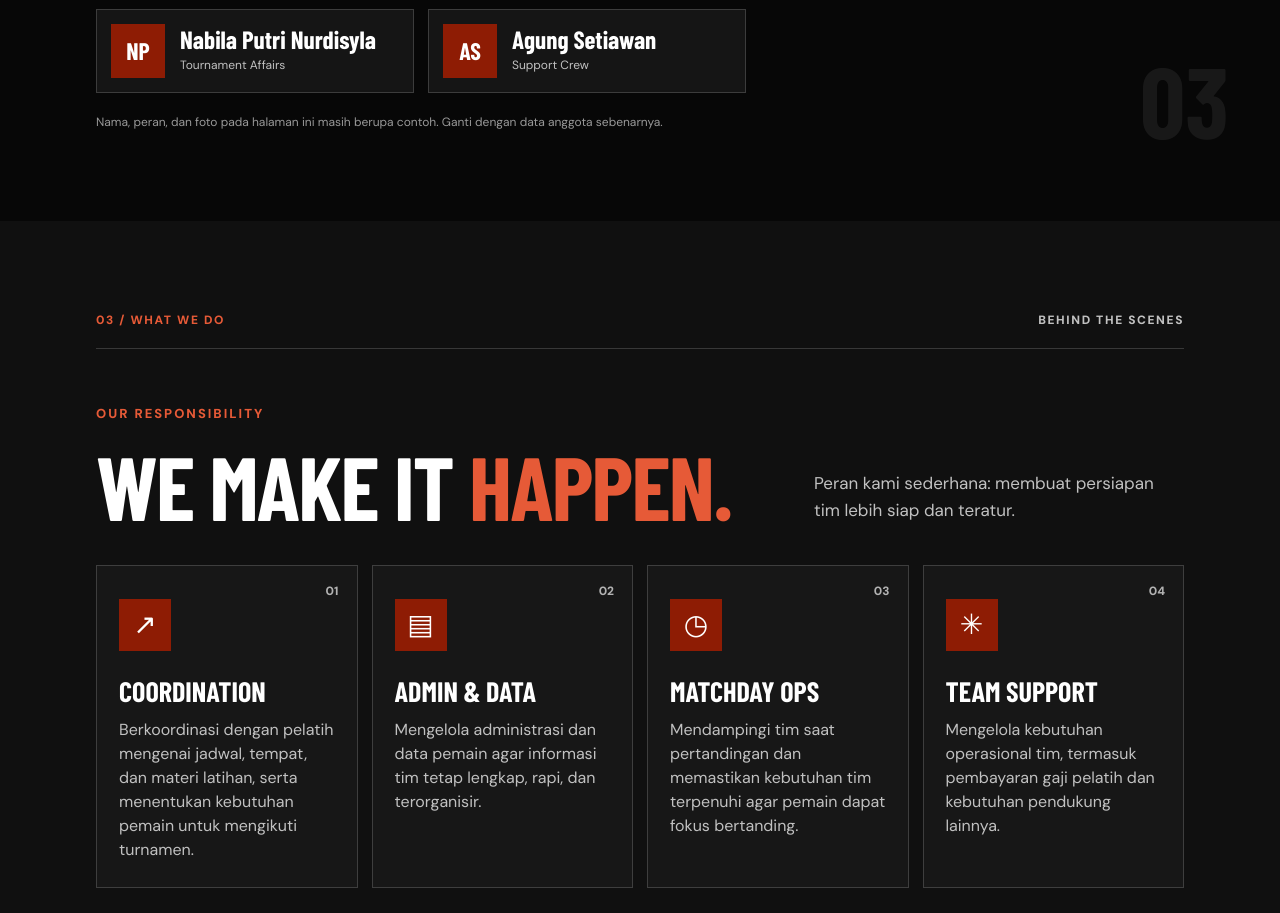
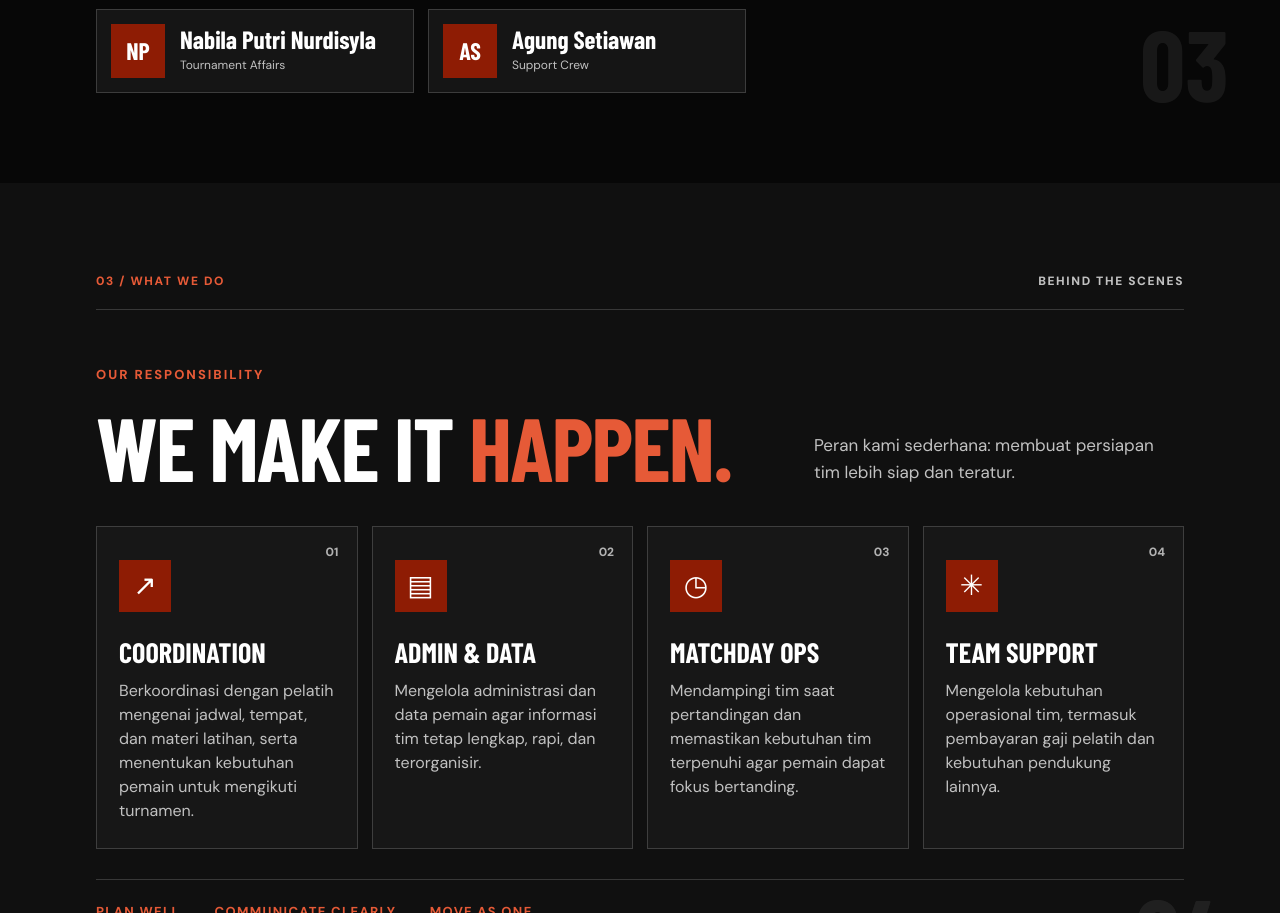
Before and after one commit to kyankaww/Official-Manager, a plain HTML site: page index.html in a window 1280 px wide. Shown: the part 3214-4127 px from the top of the page. Drawn offline with nearby package versions, Linux system fonts and the light colour scheme; a web font is replaced by a local one.

Commit message:
first commit

```diff
--- a/index.html
+++ b/index.html
@@ -195,10 +195,6 @@
 
             <div class="bench-grid" id="benchGrid" aria-live="polite"></div>
 
-            <p class="data-note">
-                Nama, peran, dan foto pada halaman ini masih berupa contoh.
-                Ganti dengan data anggota sebenarnya.
-            </p>
 
             <div class="section-number">03</div>
         </section>
```
